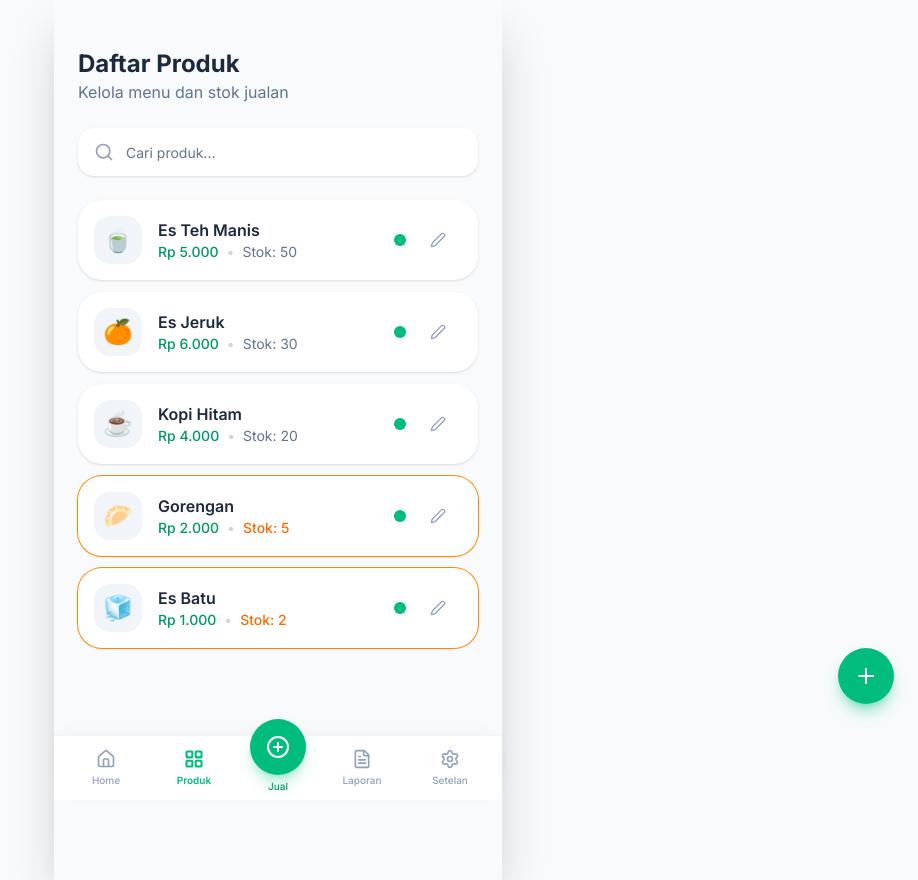
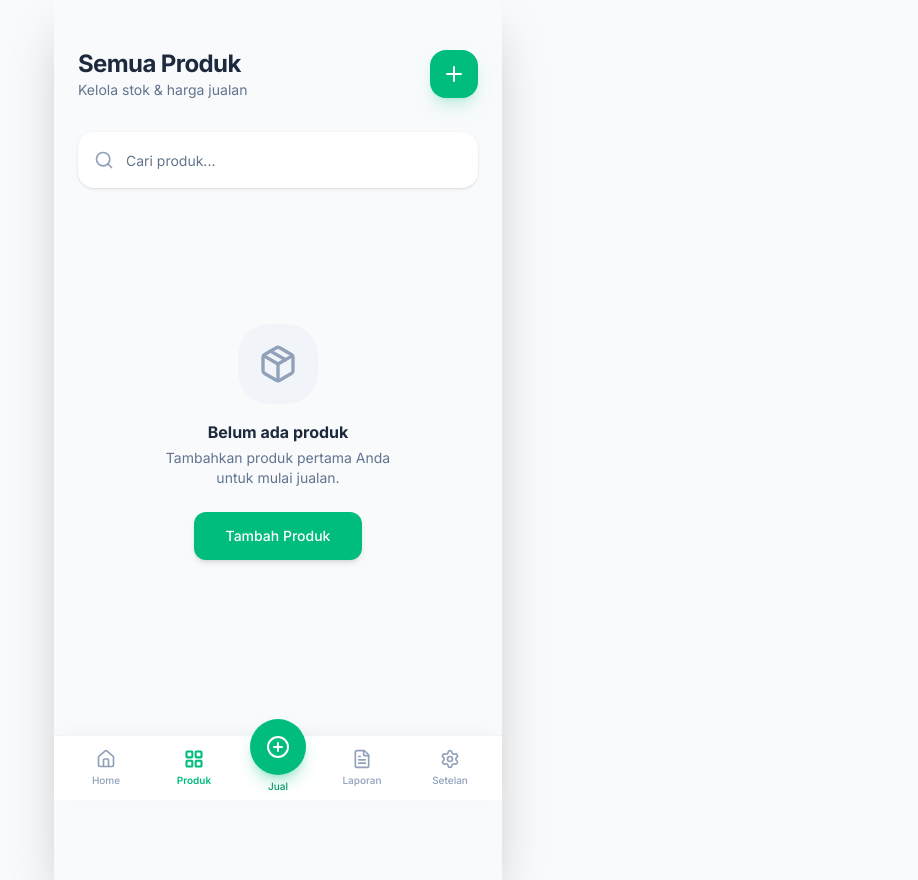
Before and after one commit to Irwansyah893/kastand, a Next.js app: page /products in a window 1280 px wide. Shown: the whole page, without its empty margins (362-1280 px from the left). Built offline with nearby package versions, Linux system fonts and the light colour scheme.

Commit message:
Implement dynamic data, CRUD products, and password toggle

```diff
--- a/app/products/page.tsx
+++ b/app/products/page.tsx
@@ -1,76 +1,164 @@
 "use client"
 
 import { useState } from "react"
+import { Button } from "@/components/ui/button"
 import { Card, CardContent } from "@/components/ui/card"
 import { Input } from "@/components/ui/input"
-import { Button } from "@/components/ui/button"
-import { Search, Plus, MoreVertical, Edit2 } from "lucide-react"
-
-const DUMMY_PRODUCTS = [
-  { id: "1", name: "Es Teh Manis", price: 5000, stock: 50, active: true, image: "🍵" },
-  { id: "2", name: "Es Jeruk", price: 6000, stock: 30, active: true, image: "🍊" },
-  { id: "3", name: "Kopi Hitam", price: 4000, stock: 20, active: true, image: "☕" },
-  { id: "4", name: "Gorengan", price: 2000, stock: 5, active: true, image: "🥟" }, // low stock
-  { id: "5", name: "Es Batu", price: 1000, stock: 2, active: true, image: "🧊" }, // low stock
-]
+import { Label } from "@/components/ui/label"
+import { Search, Plus, MoreVertical, Edit2, Trash2, X, Package } from "lucide-react"
+import { useProductStore, Product } from "@/store/useProductStore"
 
 export default function ProductsPage() {
-  const [search, setSearch] = useState("")
+  const { products, addProduct, updateProduct, deleteProduct } = useProductStore()
+  const [searchTerm, setSearchTerm] = useState("")
+  const [isAddModalOpen, setIsAddModalOpen] = useState(false)
+  const [editingProduct, setEditingProduct] = useState<Product | null>(null)
 
-  const filtered = DUMMY_PRODUCTS.filter(p => p.name.toLowerCase().includes(search.toLowerCase()))
+  // Form states
+  const [name, setName] = useState("")
+  const [price, setPrice] = useState("")
+  const [category, setCategory] = useState("")
+  const [image, setImage] = useState("📦")
+
+  const filteredProducts = products.filter(p =>
+    p.name.toLowerCase().includes(searchTerm.toLowerCase())
+  )
+
+  const handleSave = () => {
+    if (!name || !price) return
+
+    if (editingProduct) {
+      updateProduct(editingProduct.id, {
+        name,
+        price: parseFloat(price),
+        category,
+        image,
+      })
+    } else {
+      addProduct({
+        name,
+        price: parseFloat(price),
+        category,
+        image,
+        isActive: true,
+        stock: 100
+      })
+    }
+    closeModal()
+  }
+
+  const openEdit = (p: Product) => {
+    setEditingProduct(p)
+    setName(p.name)
+    setPrice(p.price.toString())
+    setCategory(p.category)
+    setImage(p.image)
+    setIsAddModalOpen(true)
+  }
+
+  const closeModal = () => {
+    setIsAddModalOpen(false)
+    setEditingProduct(null)
+    setName("")
+    setPrice("")
+    setCategory("")
+    setImage("📦")
+  }
 
   return (
-    <div className="flex flex-col min-h-screen p-6 pt-12 bg-slate-50 pb-32 relative">
-      <header className="mb-6">
-        <h1 className="text-2xl font-bold text-slate-800">Daftar Produk</h1>
-        <p className="text-slate-500">Kelola menu dan stok jualan</p>
+    <div className="flex flex-col min-h-screen p-6 pt-12 bg-slate-50 pb-32">
+      <header className="flex justify-between items-center mb-8">
+        <div>
+          <h1 className="text-2xl font-bold text-slate-800 tracking-tight">Semua Produk</h1>
+          <p className="text-slate-500 text-sm">Kelola stok & harga jualan</p>
+        </div>
+        <Button
+          className="w-12 h-12 rounded-2xl shadow-lg shadow-emerald-500/20 p-0"
+          onClick={() => setIsAddModalOpen(true)}
+        >
+          <Plus className="w-6 h-6" />
+        </Button>
       </header>
 
       <div className="relative mb-6">
         <Search className="absolute left-4 top-1/2 -translate-y-1/2 text-slate-400 w-5 h-5" />
         <Input
           placeholder="Cari produk..."
-          className="pl-12 bg-white border-0 shadow-sm rounded-2xl"
-          value={search}
-          onChange={(e) => setSearch(e.target.value)}
+          className="pl-12 h-14 rounded-2xl border-0 shadow-sm bg-white"
+          value={searchTerm}
+          onChange={(e) => setSearchTerm(e.target.value)}
         />
       </div>
 
-      <div className="space-y-3">
-        {filtered.map(product => (
-          <Card key={product.id} className={`border-0 shadow-sm ${product.stock < 10 ? 'ring-1 ring-orange-400' : ''}`}>
-            <CardContent className="p-4 flex items-center justify-between">
-              <div className="flex items-center gap-4">
-                <div className="w-12 h-12 bg-slate-100 rounded-2xl flex items-center justify-center text-2xl">
+      {products.length === 0 ? (
+        <div className="flex-1 flex flex-col items-center justify-center py-20 text-center">
+          <div className="w-20 h-20 bg-slate-100 rounded-[2rem] flex items-center justify-center mb-4 text-slate-400">
+            <Package className="w-10 h-10" />
+          </div>
+          <h3 className="font-bold text-slate-800 mb-1">Belum ada produk</h3>
+          <p className="text-slate-500 text-sm mb-6">Tambahkan produk pertama Anda<br/>untuk mulai jualan.</p>
+          <Button onClick={() => setIsAddModalOpen(true)} className="rounded-xl px-8">
+            Tambah Produk
+          </Button>
+        </div>
+      ) : (
+        <div className="grid gap-4">
+          {filteredProducts.map((product) => (
+            <Card key={product.id} className="border-0 shadow-sm rounded-3xl overflow-hidden group">
+              <CardContent className="p-4 flex items-center gap-4">
+                <div className="w-14 h-14 bg-slate-100 rounded-2xl flex items-center justify-center text-2xl shadow-inner">
                   {product.image}
                 </div>
-                <div>
-                  <h3 className="font-semibold text-slate-800">{product.name}</h3>
-                  <div className="flex gap-2 items-center text-sm">
-                    <span className="text-emerald-600 font-medium">Rp {product.price.toLocaleString("id-ID")}</span>
-                    <span className="text-slate-300">•</span>
-                    <span className={product.stock < 10 ? "text-orange-500 font-medium" : "text-slate-500"}>
-                      Stok: {product.stock}
-                    </span>
+                <div className="flex-1">
+                  <h3 className="font-bold text-slate-800">{product.name}</h3>
+                  <p className="text-emerald-600 font-extrabold">Rp {product.price.toLocaleString("id-ID")}</p>
                 </div>
-                </div>
-              </div>
-
-              <div className="flex items-center gap-2">
-                <div className={`w-3 h-3 rounded-full ${product.active ? 'bg-emerald-500' : 'bg-slate-300'}`}></div>
-                <Button variant="ghost" size="icon" className="text-slate-400">
+                <div className="flex gap-1">
+                  <Button variant="ghost" size="icon" className="rounded-xl text-slate-400" onClick={() => openEdit(product)}>
                     <Edit2 className="w-4 h-4" />
+                  </Button>
+                  <Button variant="ghost" size="icon" className="rounded-xl text-red-300 hover:text-red-500" onClick={() => deleteProduct(product.id)}>
+                    <Trash2 className="w-4 h-4" />
                   </Button>
                 </div>
               </CardContent>
             </Card>
           ))}
         </div>
+      )}
 
-      {/* Floating Action Button */}
-      <Button className="fixed bottom-24 right-6 w-14 h-14 rounded-full shadow-lg shadow-emerald-500/40 p-0 z-40">
-        <Plus className="w-6 h-6" />
+      {/* Add/Edit Modal */}
+      {isAddModalOpen && (
+        <div className="fixed inset-0 bg-black/40 backdrop-blur-sm z-50 flex flex-col justify-end max-w-md mx-auto">
+          <div className="bg-white rounded-t-[3rem] p-8 animate-in slide-in-from-bottom duration-300">
+            <div className="flex justify-between items-center mb-8">
+              <h2 className="text-2xl font-bold text-slate-800">{editingProduct ? "Edit Produk" : "Tambah Produk"}</h2>
+              <Button variant="ghost" size="icon" onClick={closeModal} className="rounded-full bg-slate-100">
+                <X className="w-6 h-6 text-slate-500" />
               </Button>
+            </div>
+
+            <div className="space-y-5 mb-8">
+              <div className="space-y-2">
+                <Label>Nama Produk</Label>
+                <Input placeholder="Contoh: Es Teh Manis" value={name} onChange={(e) => setName(e.target.value)} />
+              </div>
+              <div className="space-y-2">
+                <Label>Harga Jual (Rp)</Label>
+                <Input type="number" placeholder="5000" value={price} onChange={(e) => setPrice(e.target.value)} />
+              </div>
+              <div className="space-y-2">
+                <Label>Emoji / Icon</Label>
+                <Input placeholder="🍵" value={image} onChange={(e) => setImage(e.target.value)} />
+              </div>
+            </div>
+
+            <Button className="w-full h-14 text-lg font-bold rounded-2xl shadow-xl shadow-emerald-500/20" onClick={handleSave}>
+              Simpan Produk
+            </Button>
+          </div>
+        </div>
+      )}
     </div>
   )
 }
--- a/app/register/page.tsx
+++ b/app/register/page.tsx
@@ -1,14 +1,16 @@
 "use client"
 
+import { useState } from "react"
 import { Button } from "@/components/ui/button"
 import { Input } from "@/components/ui/input"
 import { Label } from "@/components/ui/label"
-import { Store } from "lucide-react"
+import { Store, Eye, EyeOff } from "lucide-react"
 import Link from "next/link"
 import { useRouter } from "next/navigation"
 
 export default function RegisterPage() {
   const router = useRouter()
+  const [showPassword, setShowPassword] = useState(false)
 
   const handleRegister = (e: React.FormEvent) => {
     e.preventDefault()
@@ -29,25 +31,40 @@ export default function RegisterPage() {
         <form onSubmit={handleRegister} className="space-y-5">
           <div className="space-y-2">
             <Label htmlFor="name" className="text-slate-600">Nama Lengkap</Label>
-            <Input id="name" placeholder="Budi Hartono" className="bg-slate-50 border-slate-200" required />
+            <Input id="name" placeholder="Budi Hartono" className="bg-slate-50 border-slate-200 h-12 rounded-xl" required />
           </div>
 
           <div className="space-y-2">
             <Label htmlFor="store" className="text-slate-600">Nama Toko/Stand</Label>
-            <Input id="store" placeholder="Es Teh Manis Budi" className="bg-slate-50 border-slate-200" required />
+            <Input id="store" placeholder="Es Teh Manis Budi" className="bg-slate-50 border-slate-200 h-12 rounded-xl" required />
           </div>
 
           <div className="space-y-2">
             <Label htmlFor="email" className="text-slate-600">Email</Label>
-            <Input id="email" type="email" placeholder="contoh@email.com" className="bg-slate-50 border-slate-200" required />
+            <Input id="email" type="email" placeholder="contoh@email.com" className="bg-slate-50 border-slate-200 h-12 rounded-xl" required />
           </div>
 
           <div className="space-y-2">
             <Label htmlFor="password" className="text-slate-600">Password</Label>
-            <Input id="password" type="password" placeholder="••••••••" className="bg-slate-50 border-slate-200" required />
+            <div className="relative">
+              <Input
+                id="password"
+                type={showPassword ? "text" : "password"}
+                placeholder="••••••••"
+                className="bg-slate-50 border-slate-200 h-12 rounded-xl pr-12"
+                required
+              />
+              <button
+                type="button"
+                className="absolute right-4 top-1/2 -translate-y-1/2 text-slate-400"
+                onClick={() => setShowPassword(!showPassword)}
+              >
+                {showPassword ? <EyeOff className="w-5 h-5" /> : <Eye className="w-5 h-5" />}
+              </button>
+            </div>
           </div>
 
-          <Button type="submit" className="w-full h-14 text-base font-semibold shadow-lg shadow-emerald-500/25 mt-4">
+          <Button type="submit" className="w-full h-14 text-base font-semibold shadow-lg shadow-emerald-500/25 mt-4 rounded-2xl">
             Buat Akun
           </Button>
         </form>
--- a/app/sales/page.tsx
+++ b/app/sales/page.tsx
@@ -3,20 +3,14 @@
 import { useState } from "react"
 import { Button } from "@/components/ui/button"
 import { Card, CardContent } from "@/components/ui/card"
-import { Minus, Plus, ShoppingCart, Trash2, X, CheckCircle2 } from "lucide-react"
+import { Minus, Plus, ShoppingCart, Trash2, X, CheckCircle2, Package } from "lucide-react"
 import { useCartStore } from "@/store/useCartStore"
-
-// Dummy data for fast rendering
-const DUMMY_PRODUCTS = [
-  { id: "1", name: "Es Teh Manis", price: 5000, category: "Minuman", image: "🍵" },
-  { id: "2", name: "Es Jeruk", price: 6000, category: "Minuman", image: "🍊" },
-  { id: "3", name: "Kopi Hitam", price: 4000, category: "Minuman", image: "☕" },
-  { id: "4", name: "Gorengan", price: 2000, category: "Makanan", image: "🥟" },
-  { id: "5", name: "Indomie Rebus", price: 10000, category: "Makanan", image: "🍜" },
-]
+import { useProductStore } from "@/store/useProductStore"
+import Link from "next/link"
 
 export default function SalesPage() {
   const { items, addItem, removeItem, updateQuantity, clearCart, total } = useCartStore()
+  const { products } = useProductStore()
   const [isCartOpen, setIsCartOpen] = useState(false)
   const [showSuccess, setShowSuccess] = useState(false)
 
@@ -52,8 +46,20 @@ export default function SalesPage() {
         </div>
       </header>
 
+      {products.length === 0 ? (
+        <div className="flex-1 flex flex-col items-center justify-center py-20 text-center px-8">
+          <div className="w-20 h-20 bg-slate-100 rounded-[2rem] flex items-center justify-center mb-4 text-slate-400">
+            <Package className="w-10 h-10" />
+          </div>
+          <h3 className="font-bold text-slate-800 mb-1">Belum ada produk jualan</h3>
+          <p className="text-slate-500 text-sm mb-6">Anda perlu menambahkan produk di menu Produk terlebih dahulu.</p>
+          <Button asChild className="rounded-xl px-8">
+            <Link href="/products">Tambah Produk Sekarang</Link>
+          </Button>
+        </div>
+      ) : (
         <div className="p-4 grid grid-cols-2 gap-3">
-        {DUMMY_PRODUCTS.map((product) => {
+          {products.filter(p => p.isActive).map((product) => {
             const qty = getProductQty(product.id)
             return (
               <Card
@@ -77,6 +83,7 @@ export default function SalesPage() {
             )
           })}
         </div>
+      )}
 
       {/* Floating Cart Button */}
       {totalItems > 0 && (
--- /dev/null
+++ b/store/useProductStore.ts
@@ -0,0 +1,50 @@
+import { create } from 'zustand'
+import { persist, createJSONStorage } from 'zustand/middleware'
+
+export interface Product {
+  id: string
+  name: string
+  price: number
+  category: string
+  image: string
+  stock?: number
+  isActive: boolean
+}
+
+interface ProductStore {
+  products: Product[]
+  addProduct: (product: Omit<Product, 'id'>) => void
+  updateProduct: (id: string, product: Partial<Product>) => void
+  deleteProduct: (id: string) => void
+  setProducts: (products: Product[]) => void
+}
+
+export const useProductStore = create<ProductStore>()(
+  persist(
+    (set, get) => ({
+      products: [], // Empty by default for new accounts
+      addProduct: (product) => {
+        const newProduct = {
+          ...product,
+          id: Math.random().toString(36).substring(7),
+        }
+        set({ products: [...get().products, newProduct] })
+      },
+      updateProduct: (id, updatedFields) => {
+        set({
+          products: get().products.map((p) =>
+            p.id === id ? { ...p, ...updatedFields } : p
+          ),
+        })
+      },
+      deleteProduct: (id) => {
+        set({ products: get().products.filter((p) => p.id !== id) })
+      },
+      setProducts: (products) => set({ products }),
+    }),
+    {
+      name: 'kasstand-product-storage',
+      storage: createJSONStorage(() => localStorage),
+    }
+  )
+)
```
Also changed, not shown: app/expense/page.tsx (+27 -26 lines), app/login/page.tsx (+19 -2 lines), store/useExpenseStore.ts (added, +37 -0 lines). Lines whose indentation alone changed are shown as unchanged.
